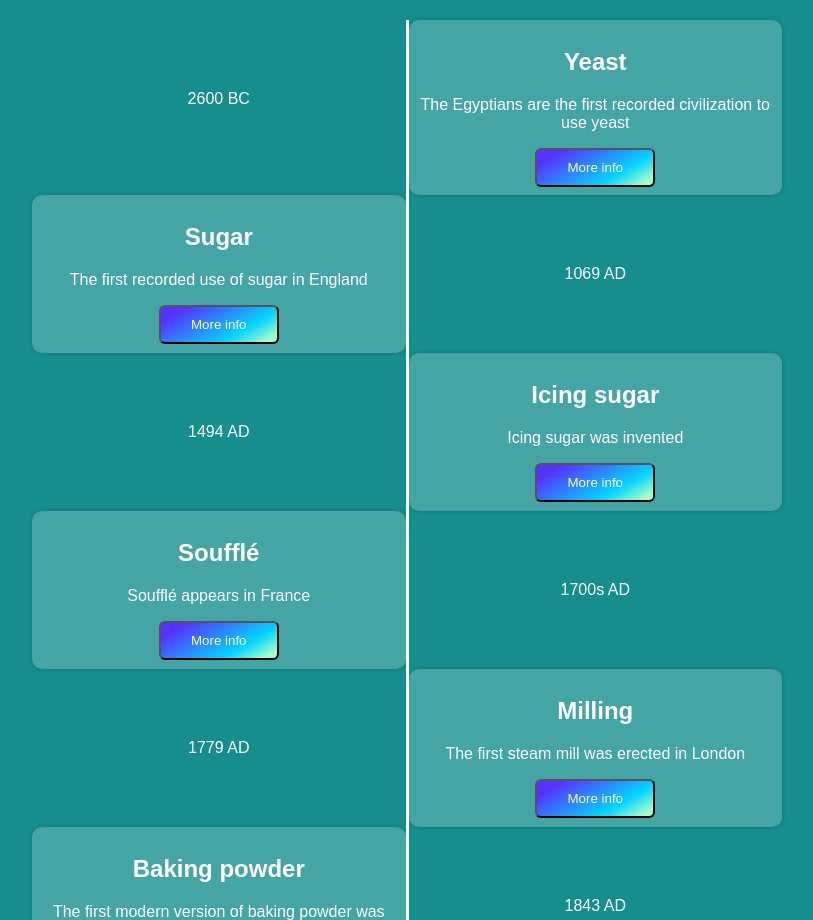
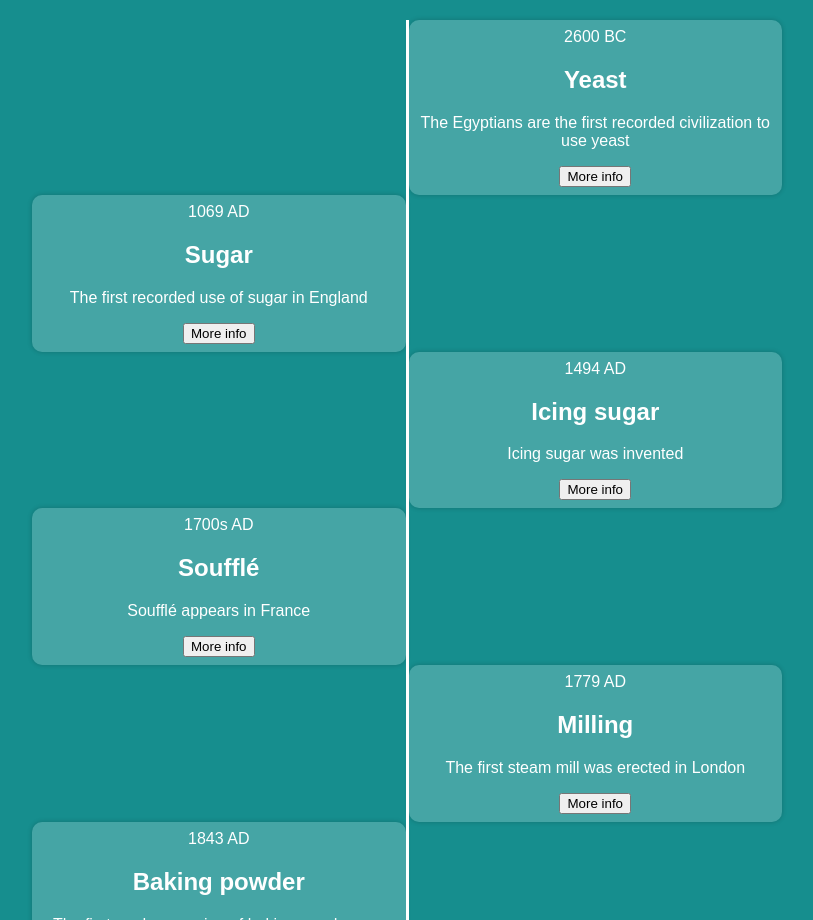
Before and after one commit to black-codher-bootcamp-2022-daly/unit-03-javascript-assessment-daly-group-d, a website with bundled scripts: page index.html in a window 1280 px wide. Shown: the top 920 px of the page, without its empty margins (233-1046 px from the left). Built offline with nearby package versions, Linux system fonts and the light colour scheme.

Commit message:
timeline context fix 2

```diff
--- a/css/main.css
+++ b/css/main.css
@@ -14,9 +14,9 @@ body {
   margin:0 ;
 }
 
-.timeline-item-more-info {
+.empty-box-space{
   padding: 10px 30px;
-  background: linear-gradient(150deg, #53f 15%, #05d5ff 70%, #a6ffcb 94%);
+  /* background: linear-gradient(150deg, #53f 15%, #05d5ff 70%, #a6ffcb 94%); */
   color: white;
   position: relative;
   border-radius: 6px;
@@ -45,6 +45,7 @@ body {
   background: rgba(255, 255, 255, 0.2);
   box-shadow: 0 0 5px rgba(0, 0, 0, 0.2);
   border-radius: 10px ;
+
 }
 
  .timeline-item-title{
--- a/js/index.js
+++ b/js/index.js
@@ -7,13 +7,18 @@ for (let counter =0; counter < dates.length; counter++){
 
 
     if (counter % 2 == 0) {
+        const div3 = document.createElement("div");
+        div3.className = "timeline-item";
 
         // date box
+        const emptyBox =  document.createElement("span");
+        emptyBox.className= "empty-box-space";
+        container.appendChild(emptyBox);
+
         const span =  document.createElement("span");
         span.className= "timeline-item-date";
         span.innerHTML = dates[counter].date;
-        container.appendChild(span);
-
+        div3.appendChild(span);
 
         // line in the middle
         const div2 = document.createElement("div");
@@ -23,9 +28,6 @@ for (let counter =0; counter < dates.length; counter++){
 
         // box with content
 
-
-        const div3 = document.createElement("div");
-        div3.className = "timeline-item";
 
         const title = document.createElement("h2");
         title.className = "timeline-item-title";
@@ -53,6 +55,13 @@ for (let counter =0; counter < dates.length; counter++){
         const div3 = document.createElement("div");
         div3.className = "timeline-item";
 
+
+          const span =  document.createElement("span");
+        span.className= "timeline-item-date";
+        span.innerHTML = dates[counter].date;
+        div3.appendChild(span);
+
+
         const title = document.createElement("h2");
         title.className = "timeline-item-title";
         title.innerHTML = dates[counter].title;
@@ -76,10 +85,12 @@ for (let counter =0; counter < dates.length; counter++){
 
 
         // date box
-        const span =  document.createElement("span");
-        span.className= "timeline-item-date";
-        span.innerHTML = dates[counter].date;
-        container.appendChild(span);
+        const emptyBox =  document.createElement("span");
+        emptyBox.className= "empty-box-space";
+        container.appendChild(emptyBox);
 
-    }
+
+
 };
+
+}
```
